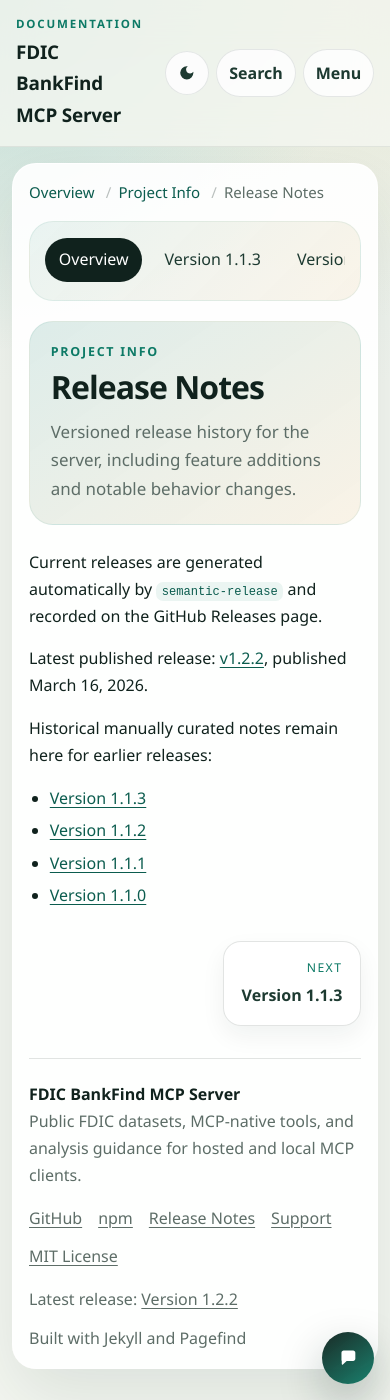
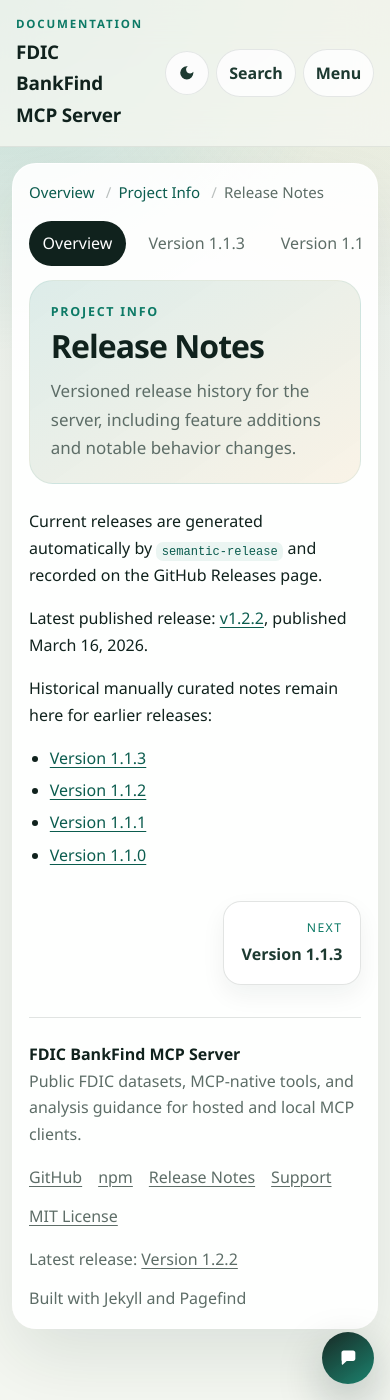
Before and after one commit to jflamb/fdic-mcp-server, a Jekyll site: the page built from docs/release-notes/index.md, in a window 390 px wide and 1400 px high. Built offline with Jekyll 4.4.1, drawn with Linux system fonts in a browser that asks for light colours.

Commit message:
style: strip section nav to lightweight tab row with text-only inactive tabs
Co-Authored-By: Claude Opus 4.6 (1M context) <noreply@anthropic.com>

```diff
--- a/docs/assets/css/docs.css
+++ b/docs/assets/css/docs.css
@@ -354,18 +354,9 @@ img {
 }
 
 .section-nav {
-  margin-bottom: 1.25rem;
-  padding: 1rem 1.1rem 1.15rem;
-  border-radius: var(--radius-lg);
-  background: linear-gradient(135deg, rgba(13, 122, 102, 0.08), rgba(207, 154, 53, 0.1));
-  border: 1px solid rgba(13, 122, 102, 0.08);
-}
-
-.section-nav__header {
-  margin-bottom: 0.9rem;
-}
-
-.section-nav__eyebrow,
+  margin-bottom: 0.75rem;
+}
+
 .page-toc__eyebrow,
 .search-dialog__eyebrow,
 .mobile-nav__eyebrow,
@@ -379,24 +370,6 @@ img {
   color: var(--accent);
 }
 
-.section-nav__title {
-  margin: 0;
-  font-size: 1.1rem;
-  font-weight: 700;
-}
-
-.section-nav__header p:last-child {
-  margin: 0.35rem 0 0;
-  color: var(--muted);
-  font-size: 0.95rem;
-}
-
-.section-nav__links-wrap {
-  position: relative;
-  max-width: 100%;
-  overflow-x: clip;
-}
-
 .section-nav__links {
   position: relative;
   display: flex;
@@ -413,14 +386,15 @@ img {
   min-height: 2.5rem;
   padding: 0.55rem 0.85rem;
   border-radius: var(--radius-pill);
-  background: rgba(255, 255, 255, 0.72);
-  box-shadow: inset 0 0 0 1px rgba(16, 34, 29, 0.08);
+  color: var(--muted);
+  text-decoration: none;
+  transition: color var(--duration-fast) ease;
+}
+
+.section-nav__links a:hover {
   color: var(--ink-soft);
-  text-decoration: none;
-  transition: background var(--duration-fast) ease, color var(--duration-fast) ease;
-}
-
-.section-nav__links a:hover,
+}
+
 .section-nav__links a.is-active {
   color: var(--surface-strong);
   background: var(--ink);
@@ -428,10 +402,12 @@ img {
 
 .section-nav--animated .section-nav__links a {
   background: transparent;
-  box-shadow: none;
-}
-
-.section-nav--animated .section-nav__links a:hover,
+}
+
+.section-nav--animated .section-nav__links a:hover {
+  color: var(--ink-soft);
+}
+
 .section-nav--animated .section-nav__links a.is-active {
   color: var(--surface-strong);
 }
@@ -1621,17 +1597,6 @@ img {
     grid-template-columns: minmax(0, 1fr);
   }
 
-  .section-nav__links-wrap::after {
-    content: "";
-    position: absolute;
-    top: 0;
-    right: 0;
-    bottom: 0.15rem;
-    width: 2.5rem;
-    pointer-events: none;
-    background: linear-gradient(90deg, rgba(244, 247, 241, 0), rgba(244, 247, 241, 0.96));
-  }
-
   .section-nav__links {
     flex-wrap: nowrap;
     overflow-x: auto;
@@ -1677,10 +1642,6 @@ img {
   .page-frame {
     padding: 1rem;
     border-radius: 24px;
-  }
-
-  .section-nav {
-    padding: 0.95rem;
   }
 
   .card-grid {
@@ -1813,16 +1774,6 @@ img {
     color: #555;
     word-break: break-all;
   }
-}
-
-@media (prefers-color-scheme: dark) and (max-width: 960px) {
-  .section-nav__links-wrap::after {
-    background: linear-gradient(90deg, rgba(13, 24, 21, 0), rgba(13, 24, 21, 0.96));
-  }
-}
-
-[data-theme="dark"] .section-nav__links-wrap::after {
-  background: linear-gradient(90deg, rgba(13, 24, 21, 0), rgba(13, 24, 21, 0.96));
 }
 
 @media (prefers-color-scheme: dark) {
@@ -1904,7 +1855,6 @@ img {
   :root:not([data-theme="light"]) .nav-toggle,
   :root:not([data-theme="light"]) .mobile-nav__close,
   :root:not([data-theme="light"]) .search-dialog__close,
-  :root:not([data-theme="light"]) .section-nav__links a,
   :root:not([data-theme="light"]) .prev-next__link,
   :root:not([data-theme="light"]) .search-result,
   :root:not([data-theme="light"]) .mobile-page-toc,
@@ -1912,7 +1862,6 @@ img {
     background: rgba(18, 33, 29, 0.92);
   }
 
-  :root:not([data-theme="light"]) .section-nav__links a:hover,
   :root:not([data-theme="light"]) .section-nav__links a.is-active {
     background: var(--ink);
     color: var(--surface-strong);
@@ -1997,7 +1946,6 @@ img {
 [data-theme="dark"] .nav-toggle,
 [data-theme="dark"] .mobile-nav__close,
 [data-theme="dark"] .search-dialog__close,
-[data-theme="dark"] .section-nav__links a,
 [data-theme="dark"] .prev-next__link,
 [data-theme="dark"] .search-result,
 [data-theme="dark"] .mobile-page-toc,
@@ -2005,7 +1953,6 @@ img {
   background: rgba(18, 33, 29, 0.92);
 }
 
-[data-theme="dark"] .section-nav__links a:hover,
 [data-theme="dark"] .section-nav__links a.is-active {
   background: var(--ink);
   color: var(--surface-strong);
```
